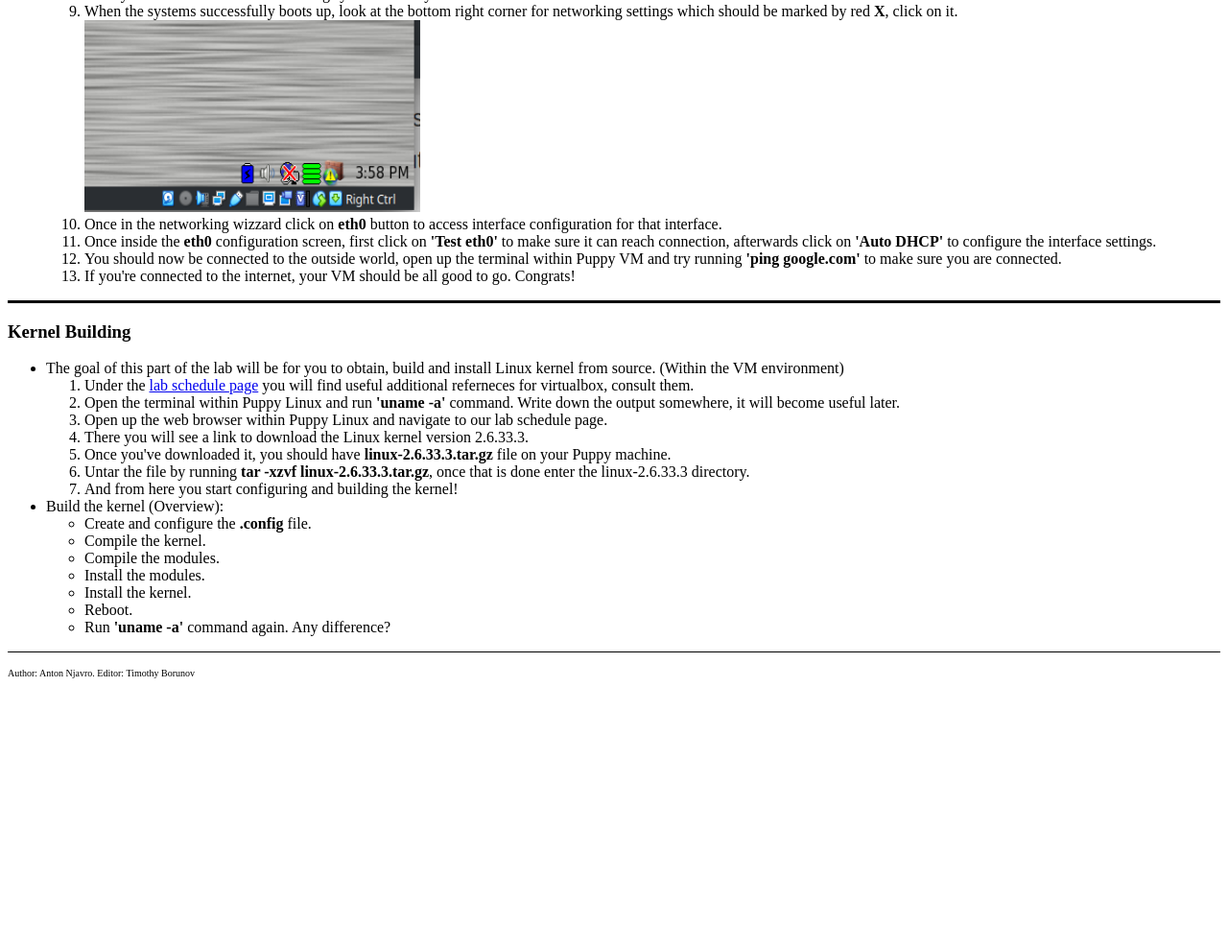
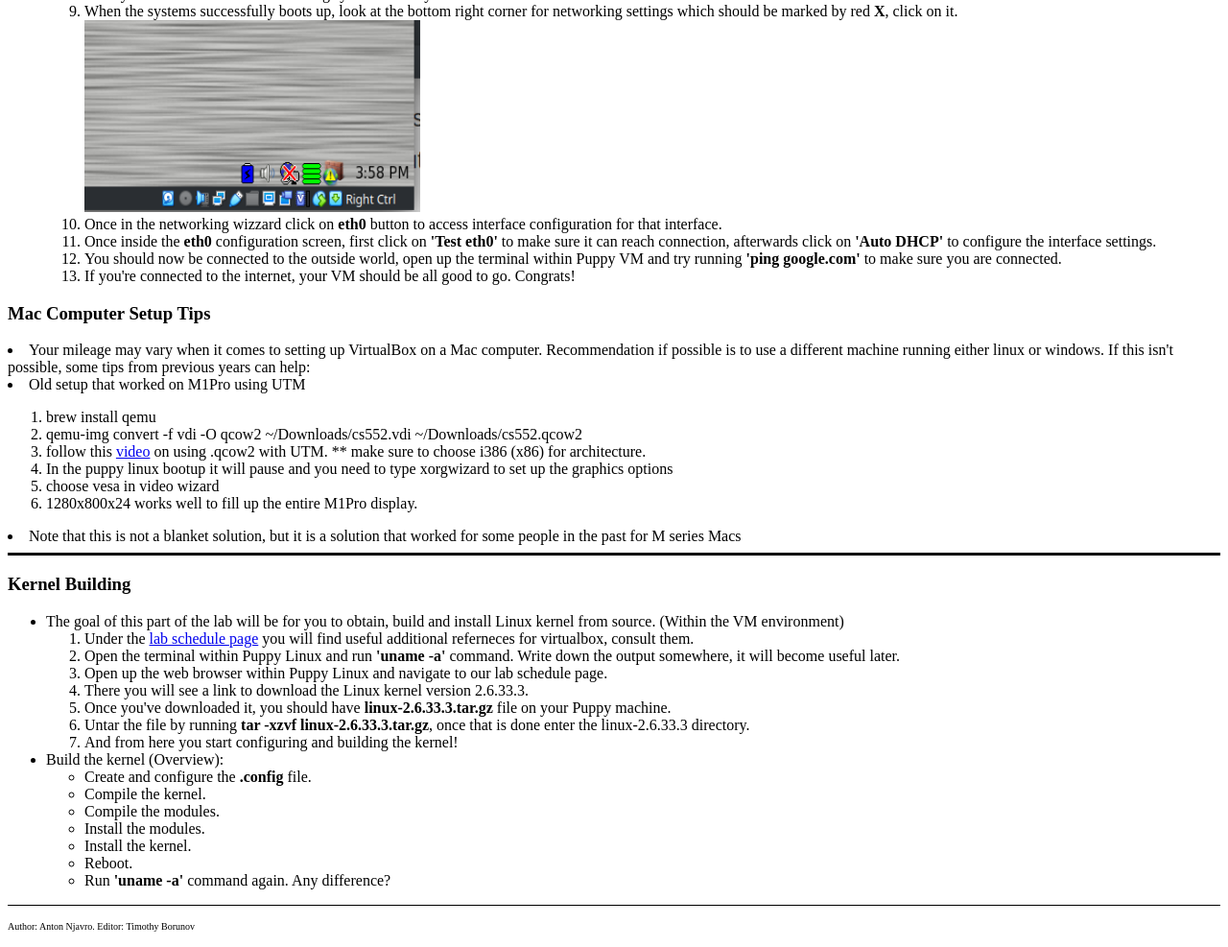
Before and after one commit to Fernand-Francur/cs552lab.github.io, a plain HTML site: page cs552/vmsetup/lab1.html in a window 1280 px wide. Shown: the part 2097-3084 px from the top of the page at 96% size. Before the commit the page ends 2820 px from the top, so only its background shows below. Drawn offline with Linux system fonts and the light colour scheme.

Commit message:
updated mac info

```diff
--- a/cs552/vmsetup/lab1.html
+++ b/cs552/vmsetup/lab1.html
@@ -68,8 +68,19 @@ Tasks for today:
 
 		</ol>
 	</ul>
-
-<hr size="3" color="#000000" align="left">
+	<dt><h3><font color="black">Mac Computer Setup Tips</font></h3></dt>
+	<li>Your mileage may vary when it comes to setting up VirtualBox on a Mac computer. Recommendation if possible is to use a different machine running either linux or windows. If this isn't possible, some tips from previous years can help:</li>
+	<li>Old setup that worked on M1Pro using UTM</li>
+		<ol>
+			<li>brew install qemu</li>
+			<li>qemu-img convert -f vdi -O qcow2 ~/Downloads/cs552.vdi ~/Downloads/cs552.qcow2</li>
+			<li>follow this <a href="https://www.youtube.com/watch?v=enF3zbyiNZA">video</a> on using .qcow2 with UTM. ** make sure to choose i386 (x86) for architecture.</li>
+			<li>In the puppy linux bootup it will pause and you need to type xorgwizard to set up the graphics options</li>
+			<li>choose vesa in video wizard</li>
+			<li>1280x800x24 works well to fill up the entire M1Pro display.</li>
+		</ol>
+	<li>Note that this is not a blanket solution, but it is a solution that worked for some people in the past for M series Macs</li>
+	<hr size="3" color="#000000" align="left">
 <dt><h3><font color="black">Kernel Building</font></h3></dt>
 <ul>
 	<li>The goal of this part of the lab will be for you to obtain, build and install Linux kernel from source. (Within the VM environment)</li>
```
Also changed, not shown: index.html (+0 -1 lines).
